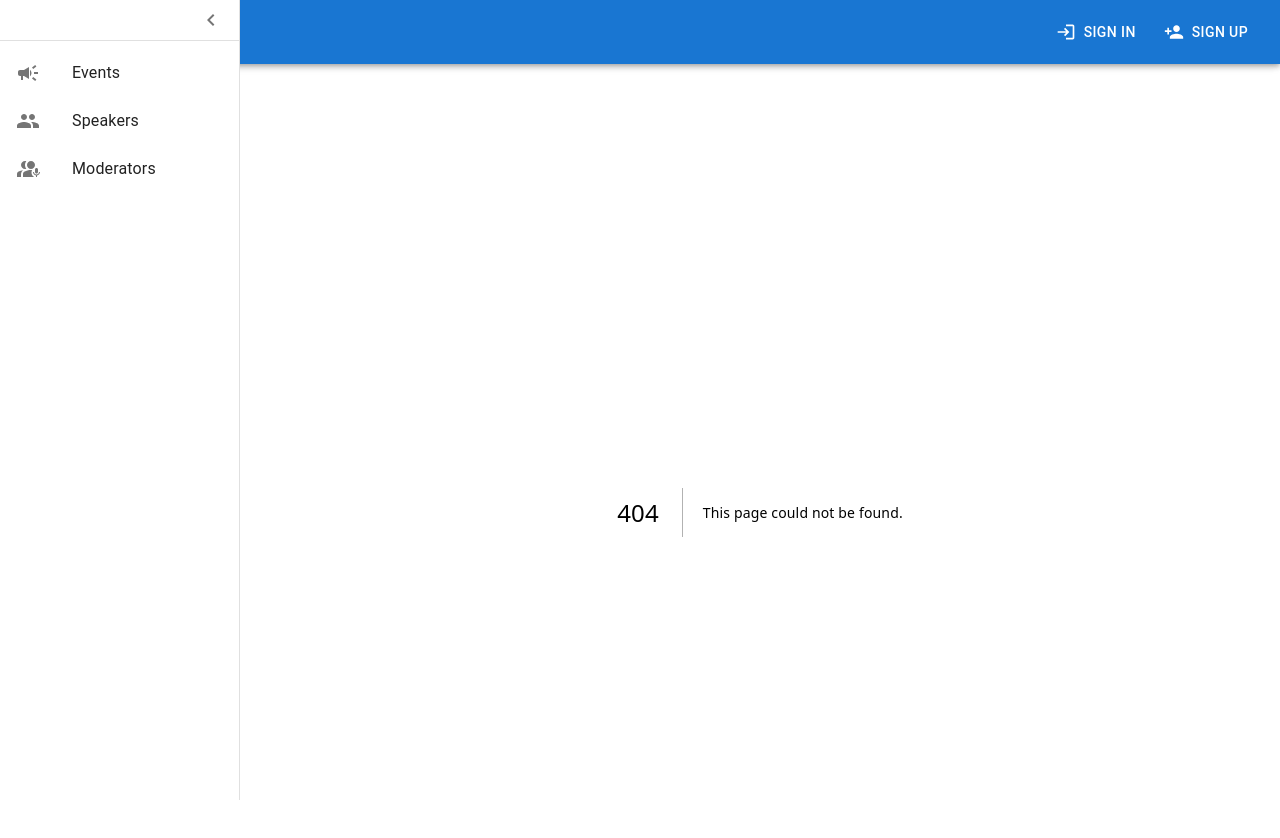
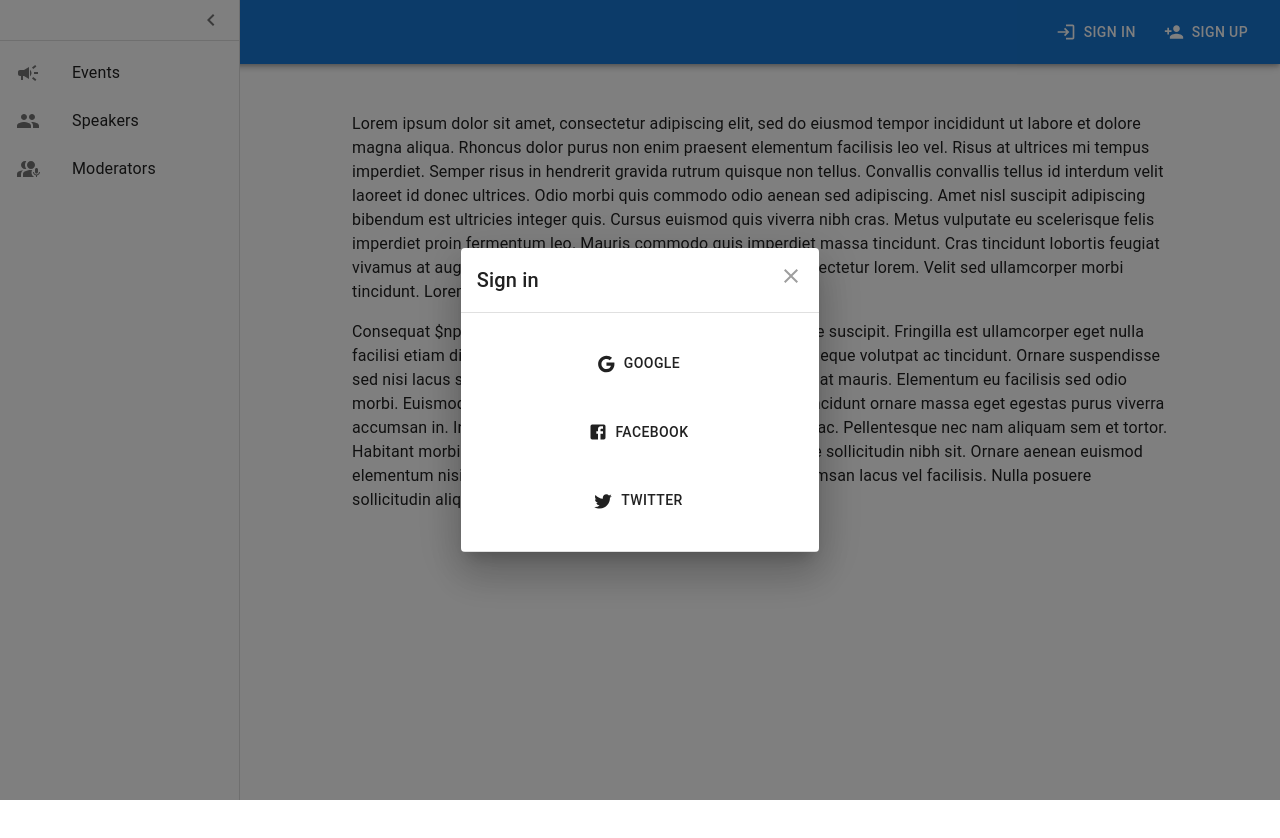
Before and after one commit to artemu78/events-n-feedbacks, a Next.js app: page /signin in a window 1280 px wide. Before the commit this address had no page. Shown: the top 838 px of the page. After the commit the page ends 800 px from the top, so only its background shows below. Built offline with nearby package versions, Linux system fonts and the light colour scheme.

Commit message:
Add signin dialog

```diff
--- /dev/null
+++ b/src/app/signin/page.tsx
@@ -0,0 +1,13 @@
+import HomePage from "@/app/page";
+import LoginDialog from "@/components/login";
+
+const Page = () => {
+  return (
+    <>
+      <HomePage />
+      <LoginDialog title="Sign in" />
+    </>
+  );
+};
+
+export default Page;
--- /dev/null
+++ b/src/app/signup/page.tsx
@@ -0,0 +1,13 @@
+import HomePage from "@/app/page";
+import LoginDialog from "@/components/login";
+
+const Page = () => {
+  return (
+    <>
+      <HomePage />
+      <LoginDialog title="Sign up"/>
+    </>
+  );
+};
+
+export default Page;
--- /dev/null
+++ b/src/components/login/index.tsx
@@ -0,0 +1,63 @@
+"use client";
+import {
+  Close as CloseIcon,
+  Facebook as FacebookIcon,
+  Google as GoogleIcon,
+  Twitter as TwitterIcon,
+} from "@mui/icons-material";
+import {
+  Button,
+  Dialog,
+  DialogContent,
+  DialogTitle,
+  IconButton,
+} from "@mui/material";
+import Typography from "@mui/material/Typography";
+import {  } from "firebase/auth";
+import { useRouter } from "next/navigation";
+
+import { auth } from "@/services/firebase-config";
+
+interface LoginProps {
+  title: string;
+}
+
+const Login = ({ title }: LoginProps) => {
+  const router = useRouter();
+  return (
+    <Dialog
+      onClose={() => router.back()}
+      aria-labelledby="customized-dialog-title"
+      open={true}
+    >
+      <DialogTitle sx={{ m: 0, p: 2 }} id="customized-dialog-title">
+        {title}
+      </DialogTitle>
+      <IconButton
+        aria-label="close"
+        onClick={() => router.back()}
+        sx={{
+          position: "absolute",
+          right: 8,
+          top: 8,
+          color: (theme) => theme.palette.grey[500],
+        }}
+      >
+        <CloseIcon />
+      </IconButton>
+      <DialogContent dividers>
+        <Button color="inherit" fullWidth startIcon={<GoogleIcon />} sx={{ my: 2 }}>
+          Google
+        </Button>
+        <Button color="inherit" fullWidth startIcon={<FacebookIcon />} sx={{ my: 2 }}>
+          Facebook
+        </Button>
+        <Button color="inherit" fullWidth startIcon={<TwitterIcon />} sx={{ my: 2 }}>
+          Twitter
+        </Button>
+      </DialogContent>
+    </Dialog>
+  );
+};
+
+export default Login;
--- a/src/components/root/toolbar/index.tsx
+++ b/src/components/root/toolbar/index.tsx
@@ -5,6 +5,7 @@ import Button from "@mui/material/Button";
 import IconButton from "@mui/material/IconButton";
 import Toolbar from "@mui/material/Toolbar";
 import Typography from "@mui/material/Typography";
+import Link from "next/link";
 
 interface ToolbarCustomProps {
   open: boolean;
@@ -26,8 +27,16 @@ const ToolbarCustom = ({ handleDrawerOpen, open }: ToolbarCustomProps) => {
       <Typography variant="h6" noWrap component="div" sx={{ flexGrow: 1 }}>
         Events and feedbacks
       </Typography>
-      <Button color="inherit" startIcon={<LoginIcon />} sx={{mr: 2}}>Sign In</Button>
-      <Button color="inherit" startIcon={<PersonAddIcon />}>Sign Up</Button>
+      <Link href="signin" passHref>
+        <Button color="inherit" startIcon={<LoginIcon />} sx={{ mr: 2 }}>
+          Sign In
+        </Button>
+      </Link>
+      <Link href="signup" passHref>
+        <Button color="inherit" startIcon={<PersonAddIcon />}>
+          Sign Up
+        </Button>
+      </Link>
     </Toolbar>
   );
 };
```
